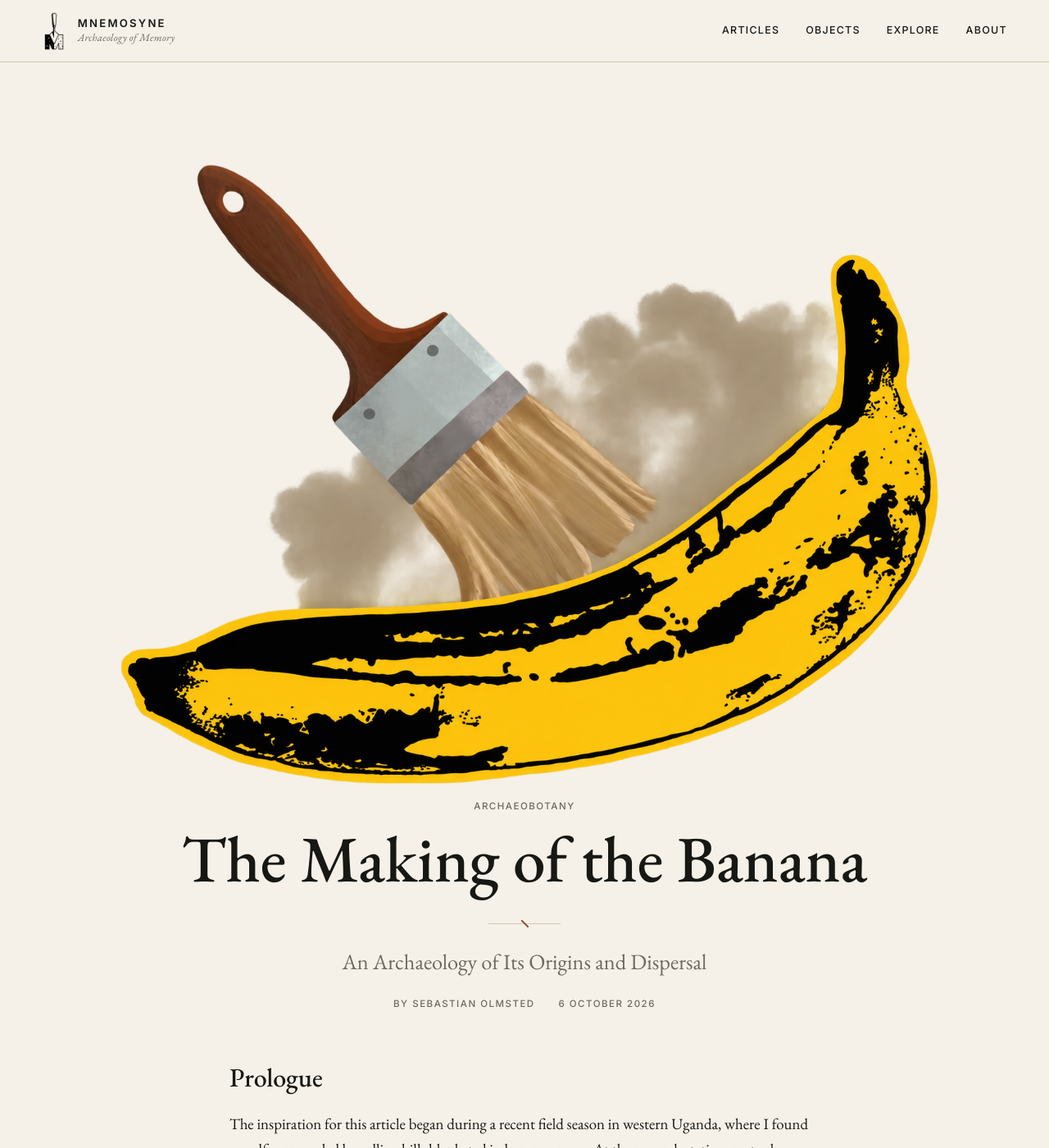
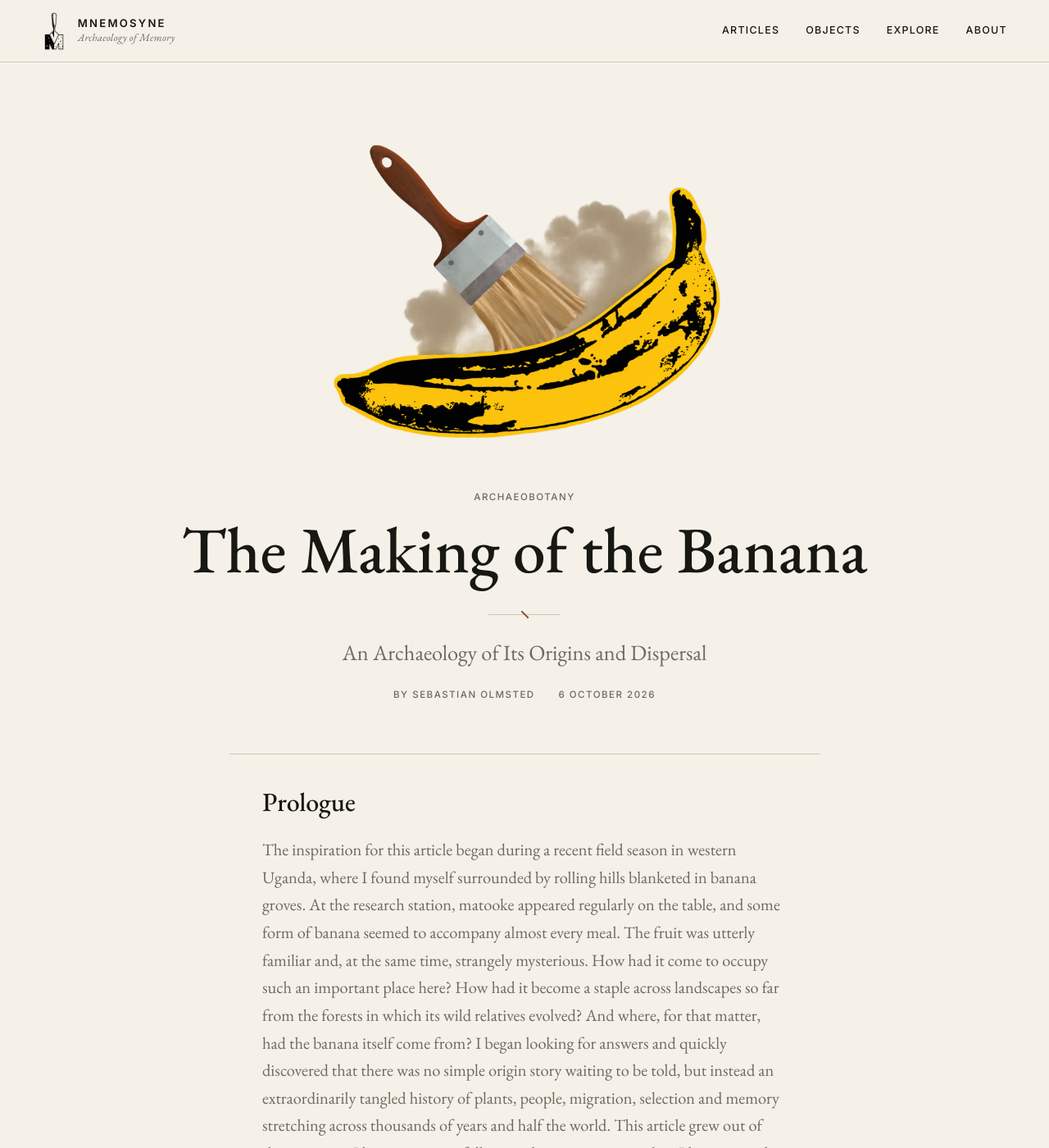
Before and after one commit to basolmsted-blip/mnemosyne-online, a Jekyll site: the page built from _posts/2026-10-06-the-making-of-the-banana.md, in a window 1280 px wide and 1400 px high. Shown: the whole window at 82% size. Built offline with Jekyll 4.4.1, drawn with Linux system fonts in a browser that asks for light colours.

Commit message:
Style Banana article and feature carousel

```diff
--- a/assets/css/style.css
+++ b/assets/css/style.css
@@ -223,6 +223,12 @@
 .map-pin--adulis { left: 78.5%; top: 31.3%; }
 
 .article-shell { padding: 6rem 0 8rem; overflow-x: clip; }
+.article-cover-art {
+  width: min(520px, calc(100% - 3rem));
+  margin: 0 auto clamp(2rem, 5vw, 4rem);
+  text-align: center;
+}
+.article-cover-art img { display: block; width: 100%; height: auto; object-fit: contain; }
 .article-header { max-width: 960px; margin: 0 auto 4rem; text-align: center; }
 .article-header h1 { margin: .5rem 0 1.5rem; font-size: clamp(2.8rem, 6.2vw, 5.4rem); font-weight: 500; line-height: .98; }
 .article-header h1::after {
@@ -242,10 +248,23 @@
 .article-body { min-width: 0; margin-inline: auto; overflow-wrap: anywhere; }
 .article-body img { max-width: 100%; height: auto; }
 .article-body pre { max-width: 100%; overflow-x: auto; }
-.article-contents { margin: 3rem 0; padding: 1.5rem 1.75rem; border-block: 1px solid var(--line); }
+.article-contents { margin: 3rem 0; padding: 1.5rem 1.75rem; border: 1px solid var(--line); background: rgba(255,255,255,.2); }
 .article-contents p { margin-bottom: .6rem; font: 600 .72rem/1.4 var(--sans); letter-spacing: .12em; text-transform: uppercase; }
-.article-contents ol { margin: 0; padding-left: 1.2rem; }
+.article-contents ol { margin: 0; padding-left: 0; list-style: none; }
 .article-contents li { margin: .25rem 0; }
+.article-body h2.article-chapter {
+  margin-top: clamp(5rem, 9vw, 8rem);
+  text-align: center;
+}
+.article-body h2.article-chapter::before {
+  content: attr(data-chapter);
+  display: block;
+  margin-bottom: .6rem;
+  color: var(--muted);
+  font: 600 .72rem/1.4 var(--sans);
+  letter-spacing: .14em;
+  text-transform: uppercase;
+}
 .article-body hr { border: 0; border-top: 1px solid var(--line); margin: 4rem 0; }
 .article-body .exhibition-plate {
   width: min(1120px, calc(100vw - 3rem)); max-width: none; margin: 5rem 50%; padding: clamp(1rem, 2.5vw, 2rem);
@@ -254,6 +273,41 @@
 .article-body .exhibition-plate img { width: 100%; max-height: 78vh; object-fit: contain; }
 .article-body .exhibition-plate figcaption { color: #c9c2b5; }
 .article-body .comparison-plate { width: min(1040px, calc(100vw - 3rem)); max-width: none; margin-left: 50%; transform: translateX(-50%); }
+.article-prologue,
+.article-epilogue {
+  margin: 0 0 4rem;
+  padding: clamp(1.5rem, 4vw, 2.5rem);
+  border-block: 1px solid var(--line);
+  color: var(--muted);
+  font-size: 1.08em;
+}
+.article-epilogue { margin: 5rem 0 4rem; }
+.article-prologue h2,
+.article-epilogue h2 { margin-top: 0; color: var(--ink); }
+.article-prologue p:last-child,
+.article-epilogue p:last-child { margin-bottom: 0; }
+.article-body .banana-figure {
+  width: min(860px, calc(100vw - 3rem));
+  max-width: none;
+  margin: 3rem 50%;
+  padding: clamp(1rem, 2.5vw, 2rem);
+  background: var(--figure-paper);
+  transform: translateX(-50%);
+}
+.article-body .banana-figure--wide { width: min(1100px, calc(100vw - 3rem)); }
+.article-body .banana-figure--transparent { background: transparent; }
+.article-body .banana-figure--original {
+  width: min(1440px, calc(100vw - 1.5rem));
+  padding-inline: clamp(.5rem, 1.5vw, 1rem);
+  background: transparent;
+}
+.article-body .banana-figure img { width: 100%; max-height: 78vh; object-fit: contain; }
+.article-body .banana-figure--original img { max-height: none; }
+.article-body .banana-figure figcaption {
+  width: min(var(--measure), calc(100% - 2rem));
+  margin-inline: auto;
+}
+.figure-label--inline { display: inline; margin: 0; }
 .comparison-grid { display: grid; grid-template-columns: repeat(2, minmax(0, 1fr)); gap: 1rem; align-items: stretch; }
 .comparison-grid img { width: 100%; height: 100%; max-height: 540px; object-fit: cover; }
 .visual-pause { margin: 4rem 0; font-size: clamp(1.45rem, 2.8vw, 2.15rem); line-height: 1.35; text-align: center; }
@@ -358,6 +412,14 @@
   background: var(--surface-dark);
   color: #fff;
 }
+.cover-hero__slides,
+.cover-hero__slide { position: absolute; inset: 0; }
+.cover-hero__slide {
+  opacity: 0;
+  pointer-events: none;
+  transition: opacity 1s ease;
+}
+.cover-hero__slide.is-active { opacity: 1; pointer-events: auto; }
 .cover-hero::after {
   content: "";
   position: absolute;
@@ -398,7 +460,8 @@
   letter-spacing: .2em;
   text-transform: uppercase;
 }
-.cover-hero h1 {
+.cover-hero h1,
+.cover-hero h2 {
   max-width: 9ch;
   margin: 0 0 1.25rem;
   font-size: clamp(4rem, 7.1vw, 7.8rem);
@@ -406,6 +469,30 @@
   letter-spacing: -.035em;
   line-height: 1.05 !important;
   text-wrap: balance;
+}
+.cover-hero__carousel-controls {
+  position: absolute;
+  z-index: 4;
+  left: clamp(1.5rem, 6vw, 6.5rem);
+  bottom: 2rem;
+  display: flex;
+  gap: .6rem;
+}
+.cover-hero__carousel-controls button {
+  width: 2.9rem;
+  height: 2rem;
+  padding: 0;
+  border: 0;
+  border-bottom: 1px solid rgba(255,255,255,.45);
+  background: transparent;
+  color: rgba(255,255,255,.68);
+  font: 600 .62rem/1 var(--sans);
+  letter-spacing: .1em;
+  cursor: pointer;
+}
+.cover-hero__carousel-controls button.is-active {
+  border-bottom-color: #fff;
+  color: #fff;
 }
 .cover-hero__deck {
   max-width: 560px;
@@ -950,9 +1037,11 @@
   }
   .cover-hero__copy { left: 1.5rem; bottom: 5.5rem; width: calc(100% - 3rem); }
   .cover-hero__label { margin-bottom: .9rem; }
-  .cover-hero h1 { max-width: 8ch; margin-bottom: 1rem; font-size: clamp(3.45rem, 16vw, 5.5rem); line-height: 1.05 !important; }
+  .cover-hero h1,
+  .cover-hero h2 { max-width: 8ch; margin-bottom: 1rem; font-size: clamp(3.45rem, 16vw, 5.5rem); line-height: 1.05 !important; }
   .cover-hero__deck { max-width: 34ch; margin-bottom: 1.4rem; font-size: 1.08rem; }
   .cover-hero__credit { right: 3.2rem; bottom: .7rem; left: 1rem; max-width: none; font-size: .54rem; text-align: left; }
+  .cover-hero__carousel-controls { left: 1.5rem; bottom: 3.1rem; }
   .cover-hero__rail {
     top: 5.5rem;
     right: .65rem;
```
